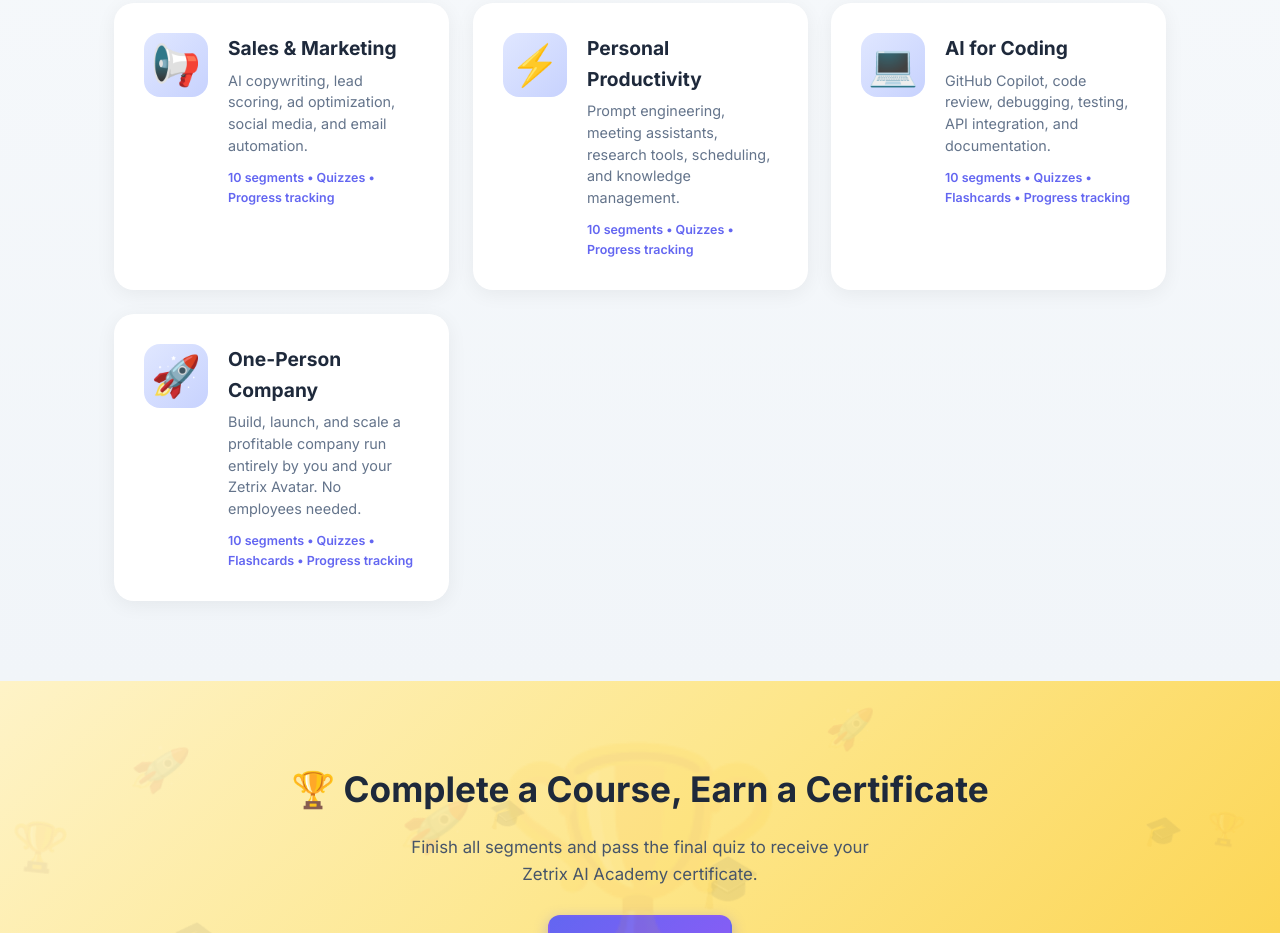
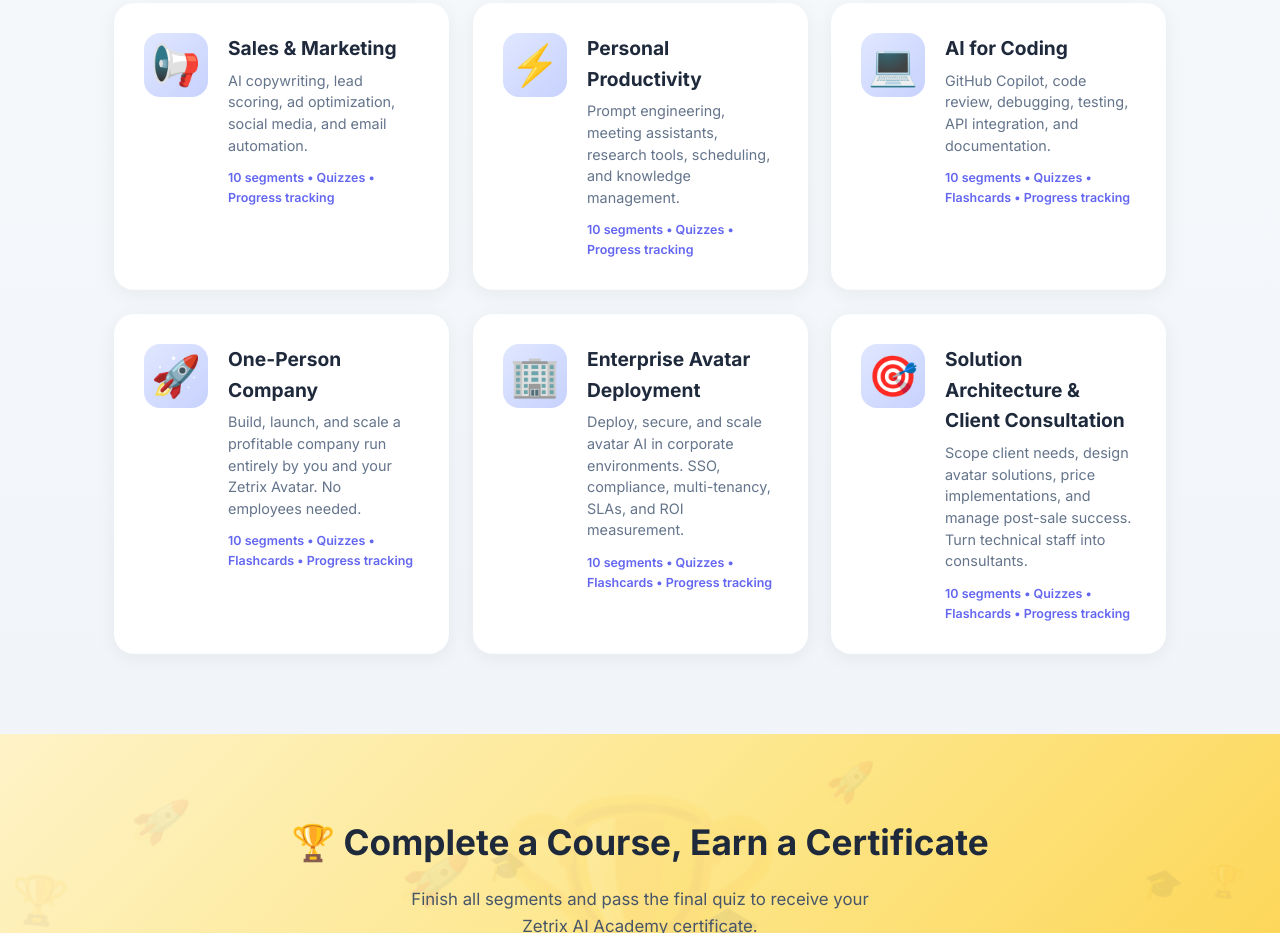
Before and after one commit to yuenhui2007-hash/zetrixavatar, a plain HTML site: page index.html in a window 1280 px wide. Shown: the part 1126-2059 px from the top of the page. Drawn offline with Linux system fonts and the light colour scheme; no server answers.

Commit message:
feat: add Enterprise Deployment and Solution Architecture courses to index grid; update course count to 9

```diff
--- a/index.html
+++ b/index.html
@@ -404,13 +404,13 @@
         overflow: visible;
       }
     </style>
-    <p>7 specialized courses — from building AI avatars to launching your own one-person company. Interactive lessons, quizzes, flashcards, and progress tracking.</p>
+    <p>9 specialized courses — from building AI avatars to enterprise deployment and client consultation. Interactive lessons, quizzes, flashcards, and progress tracking.</p>
     <a href="#courses" class="btn btn-white btn-magnetic ripple" style="margin-right:12px">Browse Courses</a>
     <a href="#departments" class="btn btn-outline btn-magnetic ripple" style="border-color:rgba(255,255,255,0.4);color:white">Department Training</a>
 
     <div class="hero-stats">
       <div class="hero-stat">
-        <span class="hero-stat-number" data-count="7">0</span>
+        <span class="hero-stat-number" data-count="9">0</span>
         <span class="hero-stat-label">Courses</span>
       </div>
       <div class="hero-stat">
@@ -496,6 +496,24 @@
       <div class="course-info">
         <h3>One-Person Company</h3>
         <p>Build, launch, and scale a profitable company run entirely by you and your Zetrix Avatar. No employees needed.</p>
+        <div class="course-meta">10 segments • Quizzes • Flashcards • Progress tracking</div>
+      </div>
+    </a>
+
+    <a href="course-enterprise-deployment.html" class="course-card fade-up tilt-3d">
+      <div class="course-icon">🏢</div>
+      <div class="course-info">
+        <h3>Enterprise Avatar Deployment</h3>
+        <p>Deploy, secure, and scale avatar AI in corporate environments. SSO, compliance, multi-tenancy, SLAs, and ROI measurement.</p>
+        <div class="course-meta">10 segments • Quizzes • Flashcards • Progress tracking</div>
+      </div>
+    </a>
+
+    <a href="course-solution-architecture.html" class="course-card fade-up tilt-3d">
+      <div class="course-icon">🎯</div>
+      <div class="course-info">
+        <h3>Solution Architecture &amp; Client Consultation</h3>
+        <p>Scope client needs, design avatar solutions, price implementations, and manage post-sale success. Turn technical staff into consultants.</p>
         <div class="course-meta">10 segments • Quizzes • Flashcards • Progress tracking</div>
       </div>
     </a>
```
